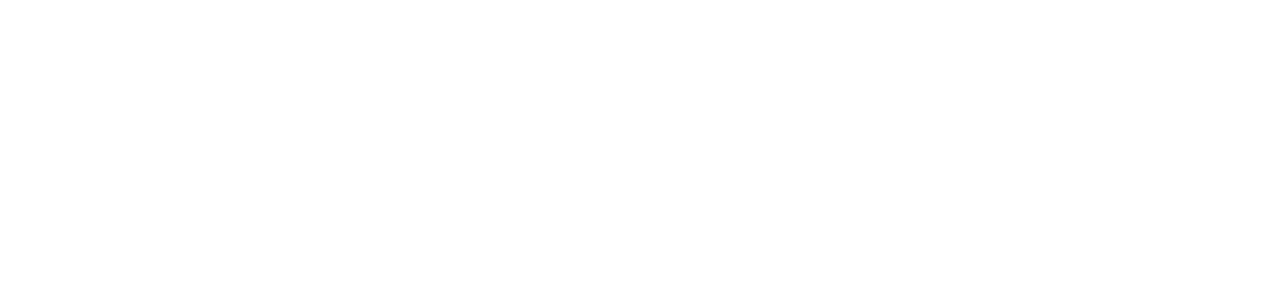
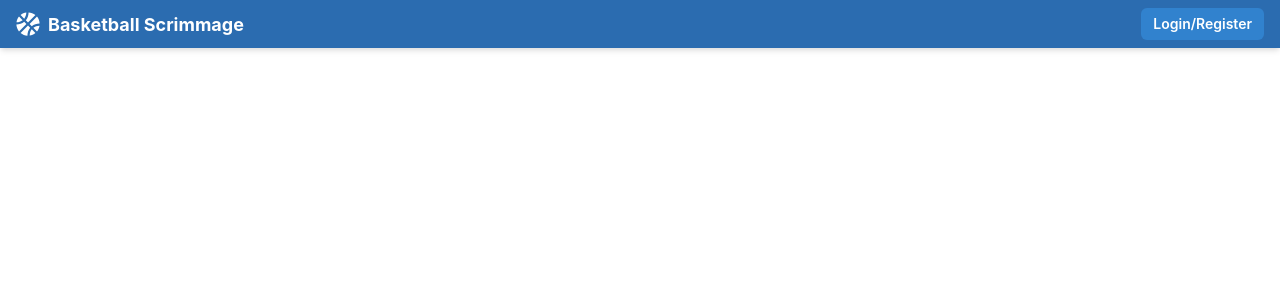
Before and after one commit to chrisk320/scrimmage_app, a React (Vite) app in the folder frontend/: page / in a window 1280 px wide. Before the commit this address had no page. Shown: the top 300 px of the page. Built offline with nearby package versions, Linux system fonts and the light colour scheme.

Commit message:
create navbar

```diff
--- a/frontend/package.json
+++ b/frontend/package.json
@@ -18,6 +18,7 @@
     "framer-motion": "^11.16.0",
     "react": "^18.3.1",
     "react-dom": "^18.3.1",
+    "react-icons": "^5.4.0",
     "react-router-dom": "^7.1.1",
     "zustand": "^5.0.3"
   },
--- a/frontend/src/App.jsx
+++ b/frontend/src/App.jsx
@@ -1,11 +1,13 @@
 import React from 'react';
 import { Routes, Route } from "react-router-dom";
 import Register from "./components/Register.jsx";
+import Navbar from "./components/Navbar.jsx";
 
 function App() {
 
   return (
     <>
+      <Navbar />
       <Routes>
         <Route path="/register" element={<Register />} />
       </Routes>
--- /dev/null
+++ b/frontend/src/components/Navbar.jsx
@@ -0,0 +1,31 @@
+import React from "react";
+import { Box, Button, Flex, Spacer, Text, HStack, Link } from "@chakra-ui/react";
+import { FaBasketballBall } from "react-icons/fa";
+
+const Navbar = () => {
+    return (
+        <Box bg="blue.600" color="white" px={4} py={2} shadow="md">
+            <Flex alignItems="center" justifyContent="space-between">
+                {/* Left side: Basketball icon */}
+                <HStack spacing={2}>
+                    <FaBasketballBall size={24} />
+                    <Text fontSize="lg" fontWeight="bold">
+                        Basketball Scrimmage
+                    </Text>
+                </HStack>
+
+                <Spacer />
+
+                <HStack spacing={4}>
+                    <Link>
+                        <Button colorScheme="blue" variant="solid" size="sm">
+                            Login/Register
+                        </Button>
+                    </Link>
+                </HStack>
+            </Flex>
+        </Box>
+    );
+};
+
+export default Navbar;
```
Also changed, not shown: frontend/src/pages/LoginPage.jsx (added, +9 -0 lines), 1 other file (tests, documents, lock files or other folders).
